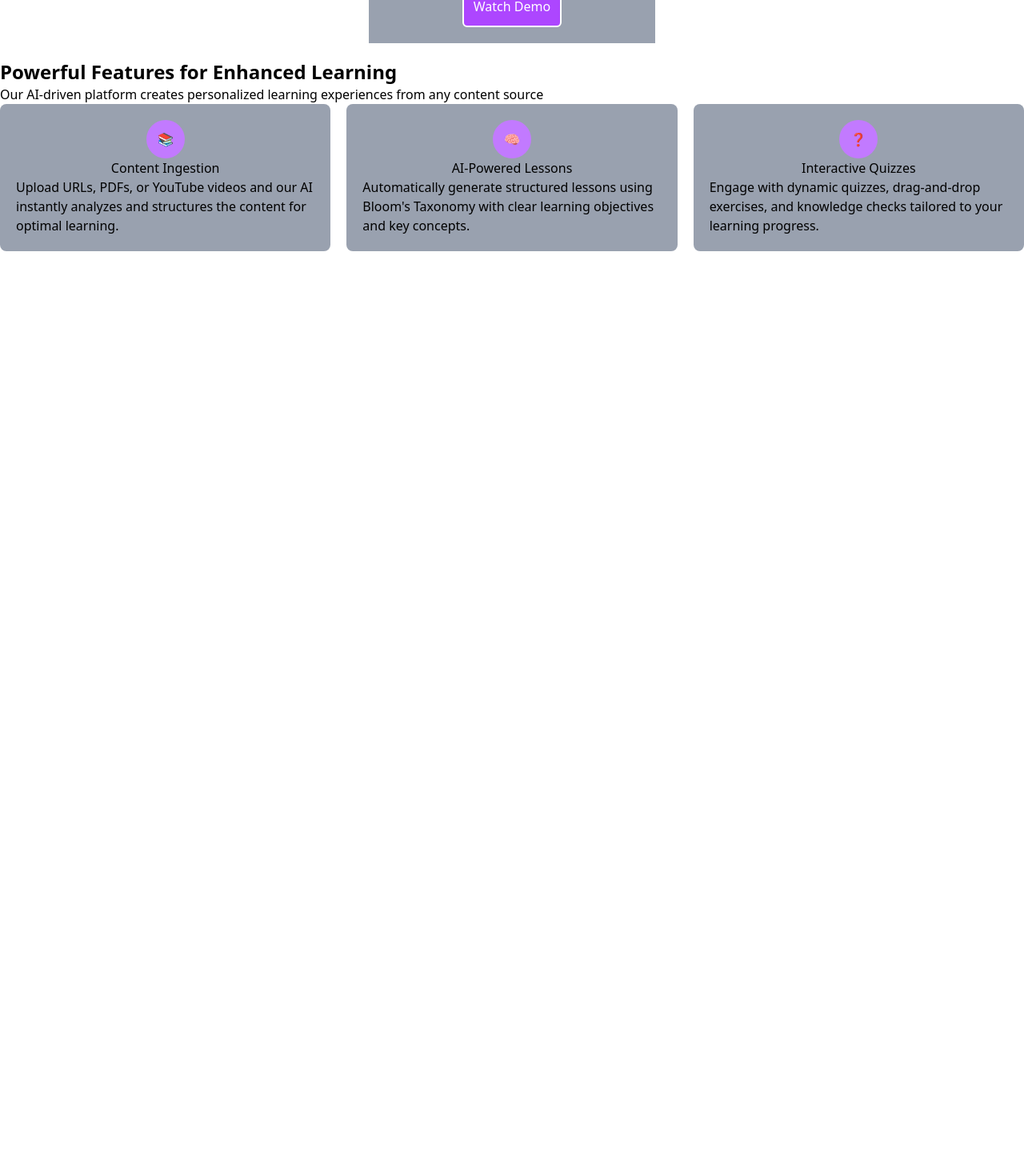
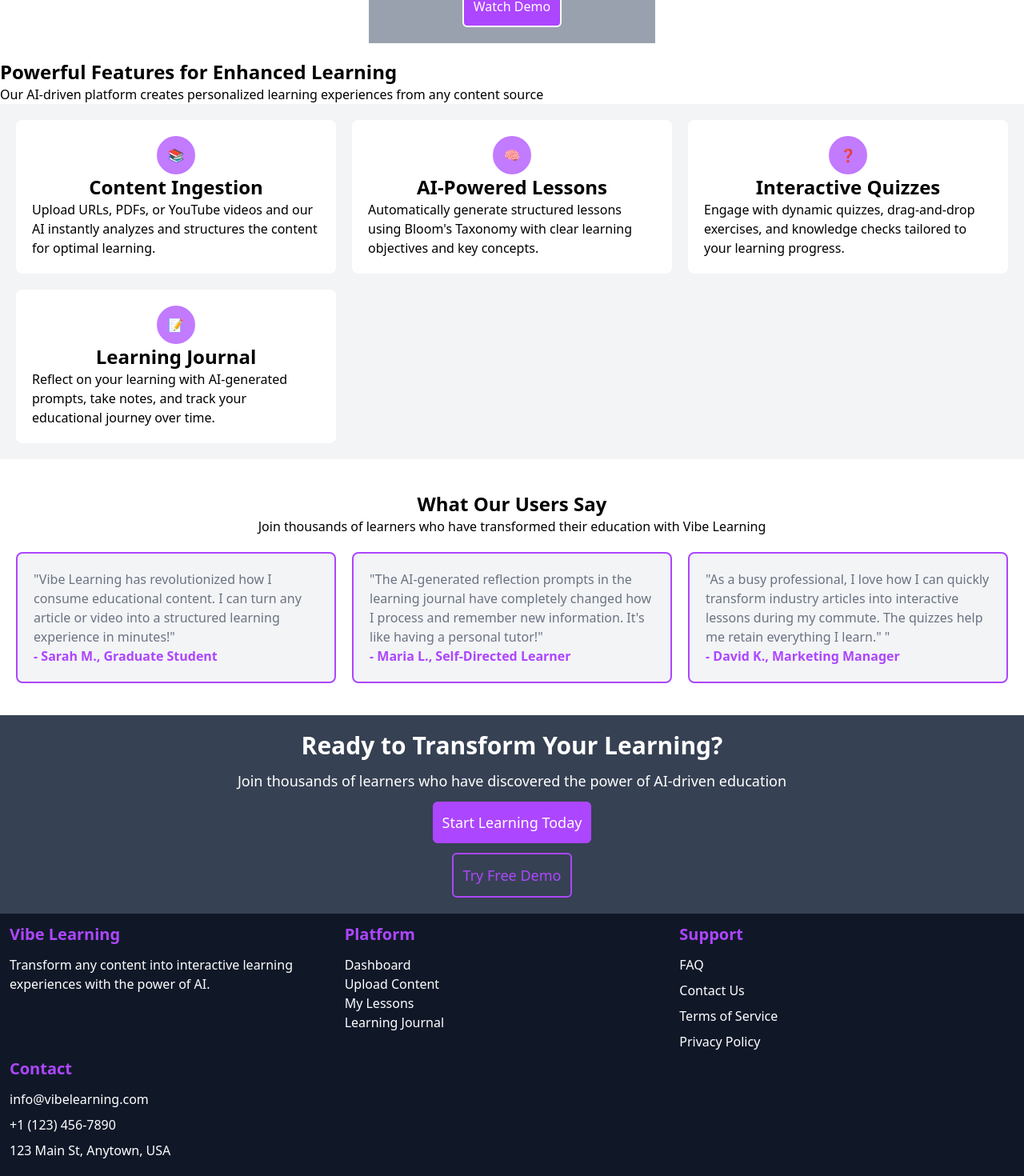
Before and after one commit to minmin1805/vibe-learning-app, a React (Vite) app in the folder frontend/: page / in a window 1280 px wide. Shown: the part 494-1964 px from the top of the page at 80% size. Before the commit the page ends 808 px from the top, so only its background shows below. Built offline with nearby package versions, Linux system fonts and the light colour scheme.

Commit message:
create loginpage + signuppage for frontend

```diff
--- a/frontend/src/pages/LandingPage.jsx
+++ b/frontend/src/pages/LandingPage.jsx
@@ -82,42 +82,159 @@
             from any content source
           </p>
 
-          <div className="grid grid-cols-3 gap-5 md:grid-cols-2 lg:grid-cols-3">
-            <div className="flex flex-col items-center justify-center p-5 bg-gray-400 rounded-lg">
-              <h2 className="w-12 h-12 rounded-full bg-purple-400 flex items-center justify-center">📚</h2>
-              <h2>Content Ingestion</h2>
+          <div className="grid grid-cols-3 gap-5 md:grid-cols-2 lg:grid-cols-3 bg-gray-100 p-5">
+            <div className="flex flex-col items-center justify-center p-5 rounded-lg bg-white">
+              <h2 className="w-12 h-12 rounded-full bg-purple-400 flex items-center justify-center">
+                📚
+              </h2>
+              <h2 className="text-2xl font-bold text-black">
+                Content Ingestion
+              </h2>
               <p>
                 Upload URLs, PDFs, or YouTube videos and our AI instantly
                 analyzes and structures the content for optimal learning.
               </p>
             </div>
 
-            <div className="flex flex-col items-center justify-center p-5 bg-gray-400 rounded-lg">
-              <h2 className="w-12 h-12 rounded-full bg-purple-400 flex items-center justify-center">🧠</h2>
-              <h2>AI-Powered Lessons
+            <div className="flex flex-col items-center justify-center p-5 rounded-lg bg-white">
+              <h2 className="w-12 h-12 rounded-full bg-purple-400 flex items-center justify-center">
+                🧠
+              </h2>
+              <h2 className="text-2xl font-bold text-black">
+                AI-Powered Lessons
               </h2>
               <p>
-              Automatically generate structured lessons using Bloom's Taxonomy with clear learning objectives and key concepts.
-
-
+                Automatically generate structured lessons using Bloom's Taxonomy
+                with clear learning objectives and key concepts.
               </p>
             </div>
 
-            <div className="flex flex-col items-center justify-center p-5 bg-gray-400 rounded-lg">
-              <h2 className="w-12 h-12 rounded-full bg-purple-400 flex items-center justify-center">❓</h2>
-              <h2>Interactive Quizzes
+            <div className="flex flex-col items-center justify-center p-5 rounded-lg bg-white">
+              <h2 className="w-12 h-12 rounded-full bg-purple-400 flex items-center justify-center">
+                ❓
+              </h2>
+              <h2 className="text-2xl font-bold text-black">
+                Interactive Quizzes
               </h2>
               <p>
-              Engage with dynamic quizzes, drag-and-drop exercises, and knowledge checks tailored to your learning progress.
-
-
+                Engage with dynamic quizzes, drag-and-drop exercises, and
+                knowledge checks tailored to your learning progress.
               </p>
             </div>
 
+            <div className="flex flex-col items-center justify-center p-5 rounded-lg bg-white">
+              <h2 className="w-12 h-12 rounded-full bg-purple-400 flex items-center justify-center">
+                📝
+              </h2>
+              <h2 className="text-2xl font-bold text-black">
+                Learning Journal
+              </h2>
+              <p>
+                Reflect on your learning with AI-generated prompts, take notes,
+                and track your educational journey over time.
+              </p>
+            </div>
+          </div>
           </div>
 
-          <div></div>
-        </div>
+          <div className="flex flex-col items-center justify-center p-5 mt-5">
+            <h2 className="text-2xl font-bold text-black">
+              What Our Users Say
+            </h2>
+            <p className="mb-5">
+              Join thousands of learners who have transformed their education
+              with Vibe Learning
+            </p>
+
+            <div className="grid grid-cols-1 lg:grid-cols-2 xl:grid-cols-3 gap-5">
+              <div className=" p-5 rounded-lg bg-gray-100 border-2 border-purple-500">
+                <p className="text-gray-500 ">
+                  "Vibe Learning has revolutionized how I consume educational
+                  content. I can turn any article or video into a structured
+                  learning experience in minutes!"
+                </p>
+                <p className="text-purple-500 font-bold text-left">
+                  - Sarah M., Graduate Student
+                </p>
+              </div>
+
+              <div className=" p-5 rounded-lg bg-gray-100 border-2 border-purple-500">
+                <p className="text-gray-500 ">
+                  "The AI-generated reflection prompts in the learning journal
+                  have completely changed how I process and remember new
+                  information. It's like having a personal tutor!"
+                </p>
+                <p className="text-purple-500 font-bold text-left">
+                  - Maria L., Self-Directed Learner
+                </p>
+              </div>
+
+              <div className=" p-5 rounded-lg bg-gray-100 border-2 border-purple-500">
+                <p className="text-gray-500 ">
+                  "As a busy professional, I love how I can quickly transform
+                  industry articles into interactive lessons during my commute.
+                  The quizzes help me retain everything I learn." "
+                </p>
+                <p className="text-purple-500 font-bold text-left">
+                  - David K., Marketing Manager
+                </p>
+              </div>
+            </div>
+            </div>
+
+            <div className="flex flex-col items-center justify-center p-5 mt-5 bg-gray-700 ">
+              <h2 className="text-3xl text-white font-bold">Ready to Transform Your Learning?</h2>
+
+              <p className="text-white text-lg pt-3">
+                Join thousands of learners who have discovered the power of
+                AI-driven education
+              </p>
+              <button className="bg-purple-500 text-white rounded-md p-3 text-lg mt-3">
+                Start Learning Today
+              </button>
+              <button className=" text-purple-500 rounded-md p-3 border-2 text-lg border-purple-500 mt-3">
+                Try Free Demo
+              </button>
+            </div>
+
+          <div className="bg-gray-900 grid grid-cols-2 xl:grid-cols-3 p-3">
+
+            <div>
+              <h2 className="text-purple-500 font-bold text-xl mb-3">Vibe Learning</h2>
+              <p className="text-white">Transform any content into interactive learning experiences with the power of AI.
+
+</p>
+            </div>
+
+            <div>
+              <h2 className="text-purple-500 font-bold text-xl mb-3">Platform</h2>
+              <ul className="text-white">
+                <li>Dashboard</li>
+                <li>Upload Content</li>
+                <li>My Lessons</li>
+                <li>Learning Journal</li>
+              </ul>
+            </div>
+
+            <div>
+              <h2 className="text-purple-500 font-bold text-xl mb-3">Support</h2>
+              <ul className="text-white">
+                <li className="mb-2">FAQ</li>
+                <li className="mb-2">Contact Us</li>
+                <li className="mb-2">Terms of Service</li>
+                <li className="mb-2">Privacy Policy</li>
+              </ul>
+            </div>
+
+            <div>
+              <h2 className="text-purple-500 font-bold text-xl mb-3">Contact</h2>
+              <p className="text-white mb-2">info@vibelearning.com</p>
+              <p className="text-white mb-2">+1 (123) 456-7890</p>
+              <p className="text-white mb-2">123 Main St, Anytown, USA</p>
+            </div>
+          </div>
+
+
       </div>
     </div>
   );
--- a/frontend/src/pages/Login.jsx
+++ b/frontend/src/pages/Login.jsx
@@ -1,11 +1,52 @@
-import React from 'react'
+import React, { useState } from "react";
+import { Link } from "react-router-dom";
 
 function Login() {
+
+
+  const [email, setEmail] = useState("");
+
+  const [password, setPassword] = useState("");
+
+
+
+  const handleSubmit = (e) => {
+    e.preventDefault();
+    console.log(email, password);
+
+    if (!email || !password) {
+      alert("Please fill in all fields");
+      return;
+    }
+
+  }
+
+
   return (
-    <div>
-      <h1>Login Page</h1>
+    <div className="flex flex-col items-center justify-center h-screen bg-blue-100">
+      <div className="bg-white rounded-lg p-10">
+        <h1 className="text-2xl font-bold text-blue-700 text-center">Login</h1>
+
+
+        <form className=" w-[500px]" onSubmit={handleSubmit}>
+          <div className="flex flex-col ">
+            <label className="text-sm font-bold mt-5">Email</label>
+            <input required onChange={(e) => setEmail(e.target.value)} className="mt-2 border-2 border-gray-300 rounded-md p-2" type="email" placeholder="Enter your email" />
+          </div>
+
+          <div className="flex flex-col">
+            <label className="text-sm font-bold mt-5">Password</label>
+            <input required onChange={(e) => setPassword(e.target.value)} className="mt-2 border-2 border-gray-300 rounded-md p-2" type="password" placeholder="Enter your password" />
+          </div>
+
+          <button className="bg-blue-500 text-white rounded-md p-2 mt-5 w-full hover:bg-blue-600 transition-all duration-300 cursor-pointer font-bold ">Login</button>
+
+        </form>
+
+        <p className="text-sm text-center mt-5">Don't have an account? <Link to="/signup"><span className="text-blue-500">Register</span></Link></p>
+      </div>
     </div>
-  )
+  );
 }
 
-export default Login
+export default Login;
--- /dev/null
+++ b/frontend/src/services/api.js
@@ -0,0 +1,43 @@
+import axios from "axios";
+
+const api = axios.create({
+    baseURL: import.meta.env.VITE_API_URL,
+    headers: {
+        "Content-Type": "application/json",
+    }
+})
+
+api.interceptors.request.use((config) => {
+    const token = localStorage.getItem("token");
+
+    if(token) {
+        config.headers.Authorization = `Bearer ${token}`
+    }
+
+    return config;
+},
+    (error) => {
+        return Promise.reject(error);
+    }
+)
+
+// Add a response interceptor to handle common errors
+api.interceptors.response.use(
+    (response) => response,
+    (error) => {
+        if(error.response?.status === 401) {
+            localStorage.removeItem("token");
+            window.location.href = "/login";
+        }
+        return Promise.reject(error);
+    }
+)
+
+export const auth = {
+    login: async (credentials) => api.post("/auth/login", credentials),
+    signup: async (credentials) => api.post("/auth/signup", credentials),
+    updateProfile: async (data) => api.put("/auth/profile", data),
+    getProfile: async () => api.get("/auth/profile"),
+}
+
+export default api;
```
Also changed, not shown: frontend/src/pages/Signup.jsx (+54 -3 lines).
